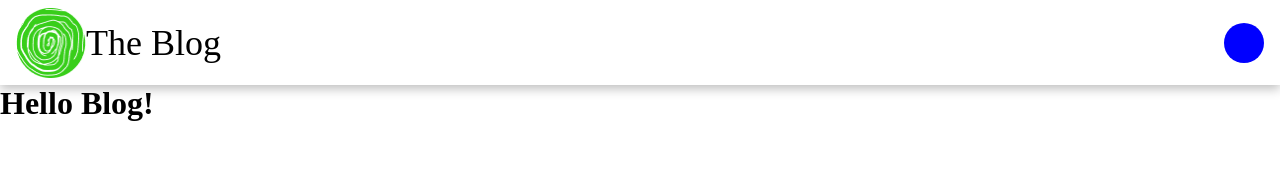
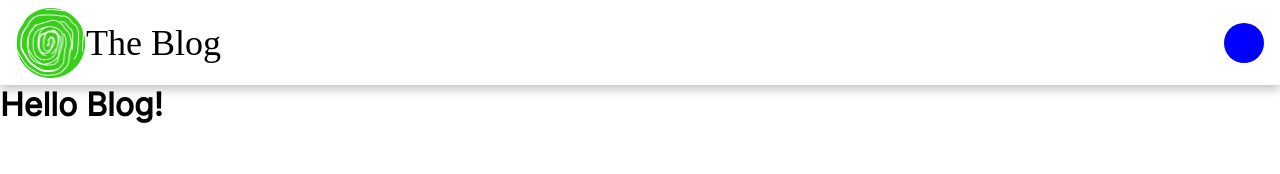
Before and after one commit to nils-nyberg/blog-express, a React (Vite) app in the folder frontend/: page / in a window 1280 px wide. Shown: the top 174 px of the page. Built offline with nearby package versions, Linux system fonts and the light colour scheme; a web font is replaced by a local one.

Commit message:
Add Inter as global font

```diff
--- a/frontend/src/styles/main.css
+++ b/frontend/src/styles/main.css
@@ -1,8 +1,10 @@
+@import url("https://fonts.googleapis.com/css?family=Inter");
 @import url("https://fonts.googleapis.com/css2?family=Sedan+SC&display=swap");
 * {
   margin: 0;
   padding: 0;
   box-sizing: border-box;
+  font-family: "Inter";
 }
 
 :root {
--- a/frontend/src/styles/sass/root.scss
+++ b/frontend/src/styles/sass/root.scss
@@ -1,7 +1,9 @@
+@import url('https://fonts.googleapis.com/css?family=Inter');
 * {
   margin: 0;
   padding: 0;
   box-sizing: border-box;
+  font-family: 'Inter';
 }
 
 :root {
```
